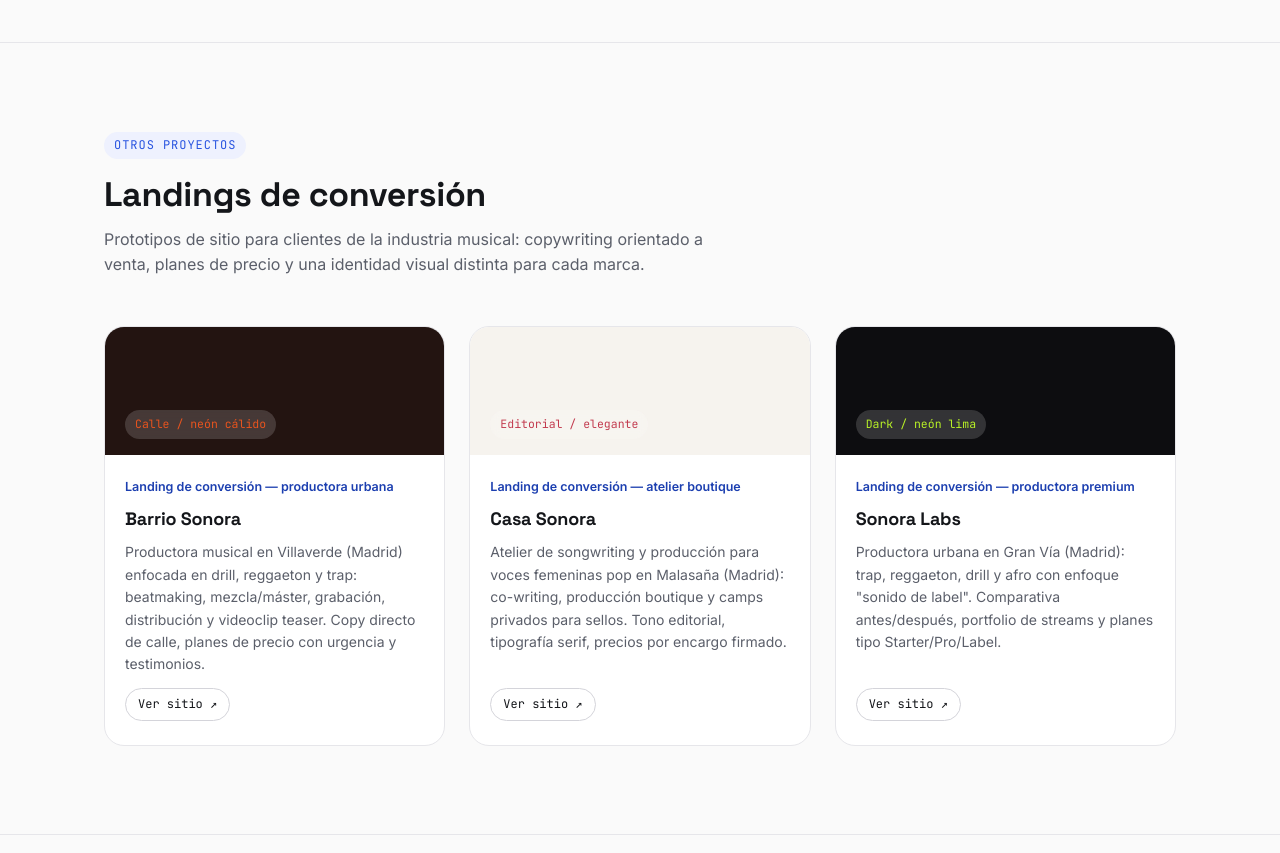
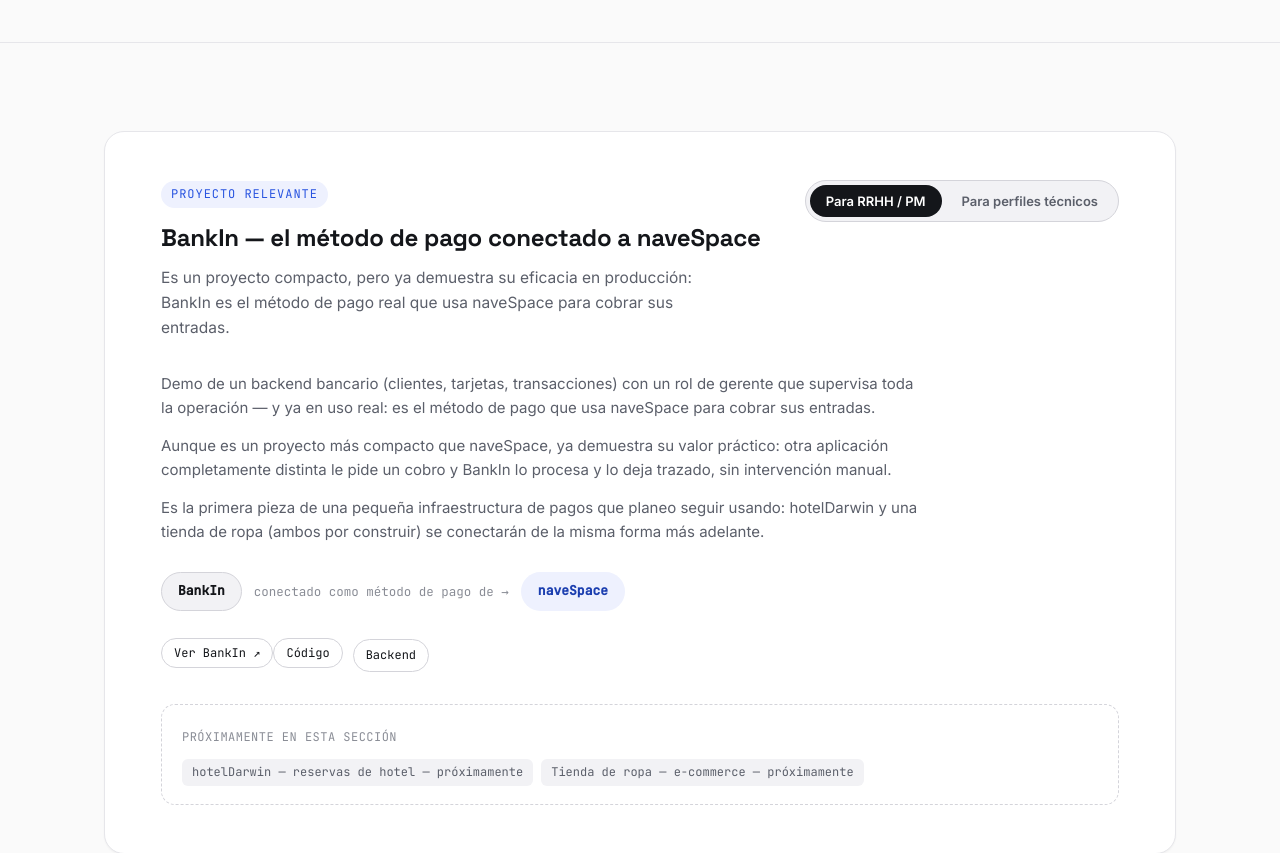
Before and after one commit to darwinrocha85/darwin-rocha-portfolio, a React (Vite) app: page / in a window 1280 px wide. Shown: the part 5700-6553 px from the top of the page. Built offline with nearby package versions, Linux system fonts and the light colour scheme.

Commit message:
add bankin projects

```diff
--- a/src/App.jsx
+++ b/src/App.jsx
@@ -5,6 +5,7 @@ import About from './components/About'
 import Experience from './components/Experience'
 import Skills from './components/Skills'
 import FeaturedProject from './components/FeaturedProject'
+import RelevantProject from './components/RelevantProject'
 import OtherProjects from './components/OtherProjects'
 import Contact from './components/Contact'
 import Footer from './components/Footer'
@@ -20,6 +21,7 @@ export default function App() {
         <Experience />
         <Skills />
         <FeaturedProject />
+        <RelevantProject />
         <OtherProjects />
         <Contact />
       </main>
--- /dev/null
+++ b/src/components/RelevantProject.jsx
@@ -0,0 +1,101 @@
+import { useState } from 'react'
+import { relevantProject } from '../data/content'
+import { useReveal } from '../hooks/useReveal'
+
+export default function RelevantProject() {
+  const [audience, setAudience] = useState('hr')
+  const copy = audience === 'hr' ? relevantProject.hrDescription : relevantProject.techDescription
+  const { ref, revealed } = useReveal()
+
+  return (
+    <section ref={ref} className={`section reveal${revealed ? ' is-visible' : ''}`} id="proyecto-relevante">
+      <div className="container">
+        <div className="relevant-card">
+          <div className="relevant-top">
+            <div>
+              <span className="eyebrow">{relevantProject.eyebrow}</span>
+              <h2>{relevantProject.title}</h2>
+              <p className="relevant-intro">{relevantProject.tagline}</p>
+            </div>
+
+            <div className="audience-toggle" role="tablist" aria-label="Elegir tipo de descripción">
+              <button
+                role="tab"
+                aria-selected={audience === 'hr'}
+                className={audience === 'hr' ? 'active' : ''}
+                onClick={() => setAudience('hr')}
+              >
+                Para RRHH / PM
+              </button>
+              <button
+                role="tab"
+                aria-selected={audience === 'tech'}
+                className={audience === 'tech' ? 'active' : ''}
+                onClick={() => setAudience('tech')}
+              >
+                Para perfiles técnicos
+              </button>
+            </div>
+          </div>
+
+          <div className="audience-copy">
+            {copy.map((paragraph) => (
+              <p key={paragraph}>{paragraph}</p>
+            ))}
+          </div>
+
+          <div className="relevant-connection">
+            <span className="connection-chip">{relevantProject.name}</span>
+            <span className="connection-arrow">conectado como método de pago de →</span>
+            <span className="connection-chip accent">{relevantProject.connectedTo}</span>
+          </div>
+
+          <div className="relevant-links">
+            {relevantProject.apps.map((app) => (
+              <div className="relevant-link-group" key={app.label}>
+                <a
+                  className="link-pill"
+                  style={{ color: 'var(--text)', borderColor: 'var(--border-strong)' }}
+                  href={app.url}
+                  target="_blank"
+                  rel="noreferrer"
+                >
+                  Ver {app.label} ↗
+                </a>
+                <a
+                  className="link-pill"
+                  style={{ color: 'var(--text)', borderColor: 'var(--border-strong)' }}
+                  href={app.repo}
+                  target="_blank"
+                  rel="noreferrer"
+                >
+                  Código
+                </a>
+              </div>
+            ))}
+            <a
+              className="link-pill"
+              style={{ color: 'var(--text)', borderColor: 'var(--border-strong)' }}
+              href={relevantProject.backendRepo}
+              target="_blank"
+              rel="noreferrer"
+            >
+              Backend
+            </a>
+          </div>
+
+          <div className="coming-soon">
+            <span className="coming-soon-label">Próximamente en esta sección</span>
+            <div className="coming-soon-items">
+              {relevantProject.comingSoon.map((item) => (
+                <span className="tag" key={item.name}>
+                  {item.name} — {item.note}
+                </span>
+              ))}
+            </div>
+          </div>
+        </div>
+      </div>
+    </section>
+  )
+}
--- a/src/data/content.js
+++ b/src/data/content.js
@@ -177,6 +177,39 @@ export const featuredProject = {
   ],
 }
 
+export const relevantProject = {
+  eyebrow: 'Proyecto relevante',
+  title: 'BankIn — el método de pago conectado a naveSpace',
+  tagline:
+    'Es un proyecto compacto, pero ya demuestra su eficacia en producción: BankIn es el método de pago real que usa naveSpace para cobrar sus entradas.',
+  name: 'BankIn',
+  connectedTo: 'naveSpace',
+  hrDescription: [
+    'Demo de un backend bancario (clientes, tarjetas, transacciones) con un rol de gerente que supervisa toda la operación — y ya en uso real: es el método de pago que usa naveSpace para cobrar sus entradas.',
+    'Aunque es un proyecto más compacto que naveSpace, ya demuestra su valor práctico: otra aplicación completamente distinta le pide un cobro y BankIn lo procesa y lo deja trazado, sin intervención manual.',
+    'Es la primera pieza de una pequeña infraestructura de pagos que planeo seguir usando: hotelDarwin y una tienda de ropa (ambos por construir) se conectarán de la misma forma más adelante.',
+  ],
+  techDescription: [
+    'Backend en Python 3.14 con FastAPI 0.141 (sobre Starlette y Uvicorn) y arquitectura hexagonal, migrado desde una versión original en Java/Spring Boot. Persistencia en SQLite en archivo vía SQLAlchemy 2.0 (ORM 2.0-style) y validación con Pydantic 2.13, con una migración simple automática para columnas nuevas.',
+    'El endpoint `POST /transactions/purchase` está pensado para ser consumido por apps externas: recibe tarjeta, monto y un campo `note` que identifica la app de origen, protegible con una API key simple vía variable de entorno.',
+    'naveSpace llama a ese endpoint al confirmar una compra de entradas; el panel de gerente de BankIn muestra el cargo con su nota, para auditar exactamente qué app y qué compra generó cada movimiento.',
+    'El mismo endpoint quedará disponible para hotelDarwin y la tienda de ropa cuando se construyan, sin cambios en BankIn: solo una nueva app llamando con su propia nota y su propia API key.',
+  ],
+  apps: [
+    {
+      label: 'BankIn',
+      description: 'Panel de cliente y de gerente del banco.',
+      url: 'https://bankin-frontend.web.app',
+      repo: 'https://github.com/darwinrocha85/Bankin-frontend',
+    },
+  ],
+  backendRepo: 'https://github.com/darwinrocha85/Bankin',
+  comingSoon: [
+    { name: 'hotelDarwin', note: 'reservas de hotel — próximamente' },
+    { name: 'Tienda de ropa', note: 'e-commerce — próximamente' },
+  ],
+}
+
 export const otherProjects = [
   {
     name: 'Barrio Sonora',
--- a/src/index.css
+++ b/src/index.css
@@ -871,6 +871,148 @@ button {
   border-bottom: 1px dotted rgba(255, 255, 255, 0.35);
 }
 
+/* Relevant project */
+.relevant-card {
+  background: var(--surface);
+  border: 1px solid var(--border);
+  border-radius: var(--radius-lg);
+  padding: 48px 56px;
+  box-shadow: var(--shadow-sm);
+}
+
+.relevant-top {
+  display: flex;
+  justify-content: space-between;
+  align-items: flex-start;
+  gap: 24px;
+  flex-wrap: wrap;
+}
+
+.relevant-intro {
+  margin-top: 14px;
+  max-width: 560px;
+  color: var(--text-muted);
+  font-size: 15.5px;
+}
+
+/* Light-card variant of the RH/tech toggle used inside .featured */
+.relevant-card .audience-toggle {
+  background: var(--tag-bg);
+  border-color: var(--border-strong);
+}
+
+.relevant-card .audience-toggle button {
+  color: var(--text-muted);
+}
+
+.relevant-card .audience-toggle button.active {
+  background: var(--text);
+  color: #fff;
+}
+
+.relevant-card .audience-copy {
+  margin-top: 32px;
+  max-width: 760px;
+}
+
+.relevant-card .audience-copy p {
+  color: var(--text-muted);
+  font-size: 15px;
+  margin-bottom: 14px;
+}
+
+.relevant-card .audience-copy code {
+  font-family: var(--mono);
+  background: var(--tag-bg);
+  padding: 1px 6px;
+  border-radius: 4px;
+  font-size: 13px;
+}
+
+.relevant-connection {
+  margin-top: 28px;
+  display: flex;
+  align-items: center;
+  gap: 12px;
+  flex-wrap: wrap;
+}
+
+.connection-chip {
+  font-family: var(--mono);
+  font-size: 13px;
+  font-weight: 600;
+  padding: 8px 16px;
+  border-radius: 999px;
+  background: var(--tag-bg);
+  color: var(--text);
+  border: 1px solid var(--border-strong);
+}
+
+.connection-chip.accent {
+  background: var(--accent-soft);
+  color: var(--accent-strong);
+  border-color: transparent;
+}
+
+.connection-arrow {
+  font-family: var(--mono);
+  font-size: 12.5px;
+  color: var(--text-faint);
+}
+
+.relevant-points {
+  margin-top: 24px;
+  max-width: 720px;
+}
+
+.relevant-points li {
+  position: relative;
+  padding-left: 18px;
+  color: var(--text-muted);
+  font-size: 14.5px;
+  margin-bottom: 10px;
+}
+
+.relevant-points li::before {
+  content: '';
+  position: absolute;
+  left: 0;
+  top: 9px;
+  width: 5px;
+  height: 5px;
+  border-radius: 999px;
+  background: var(--accent);
+}
+
+.relevant-links {
+  margin-top: 28px;
+  display: flex;
+  flex-wrap: wrap;
+  gap: 10px;
+}
+
+.coming-soon {
+  margin-top: 32px;
+  padding: 18px 20px;
+  border: 1px dashed var(--border-strong);
+  border-radius: var(--radius-md);
+}
+
+.coming-soon-label {
+  font-family: var(--mono);
+  font-size: 12px;
+  letter-spacing: 0.04em;
+  text-transform: uppercase;
+  color: var(--text-faint);
+}
+
+.coming-soon-items {
+  margin-top: 10px;
+  display: flex;
+  flex-wrap: wrap;
+  gap: 8px;
+}
+
 /* Other projects */
 .projects-grid {
   display: grid;
@@ -1011,6 +1153,7 @@ button {
   }
 
   .featured,
+  .relevant-card,
   .contact-panel {
     padding: 36px 24px;
   }
@@ -1050,7 +1193,8 @@ button {
     padding: 88px 0 64px;
   }
 
-  .featured-top {
+  .featured-top,
+  .relevant-top {
     flex-direction: column;
   }
 }
```
